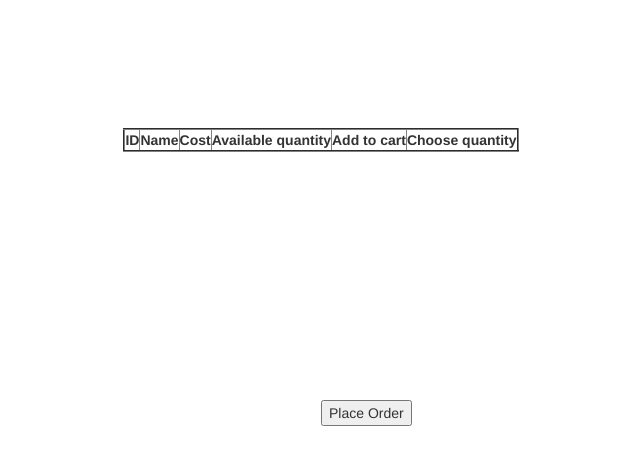
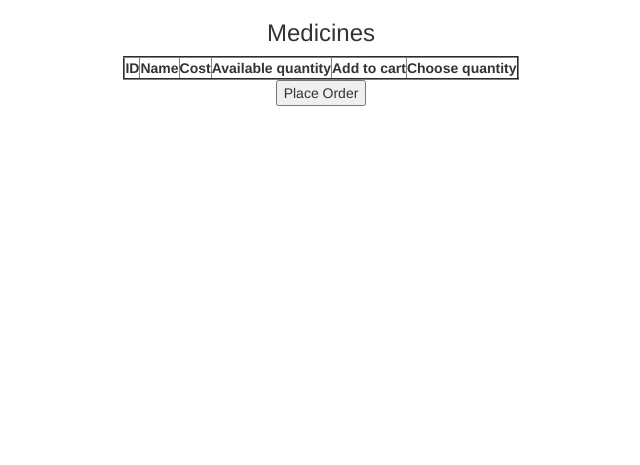
Before and after one commit to civera17/pharmacy, a PHP site: page /view_medicine.php in a window 1280 px wide. Shown: the top 465 px of the page, without its empty margins (319-959 px from the left). Run offline with PHP 8.4, Linux system fonts and the light colour scheme; data that the repository does not hold is empty.

Commit message:
minor changes

```diff
--- a/confirm_booking.php
+++ b/confirm_booking.php
@@ -2,8 +2,11 @@
 <html>
 <head>
 	<title>Confirm booking</title>
+	<link rel="stylesheet" href="https://maxcdn.bootstrapcdn.com/bootstrap/3.4.0/css/bootstrap.min.css">
 </head>
 <body>
+<center>
+<h3> Confirm Booking </h3>
 	<?php
 		$chosen = $_POST['addtocart'];
 		require_once 'dbconnect.php';
@@ -11,7 +14,7 @@
 			echo "<h1> Nothing chosen! </h1>";
 		}
 		else{
-			echo "<table>";
+			echo "<table border='2'>";
 			echo "<tr>";
 			echo "<th> ID </th>";
 			echo "<th> Name </th>";
@@ -39,5 +42,6 @@
 
 		}
 	?>
+</center>
 </body>
 </html>
--- a/view_medicine.php
+++ b/view_medicine.php
@@ -5,6 +5,7 @@
 	<link rel="stylesheet" href="https://maxcdn.bootstrapcdn.com/bootstrap/3.4.0/css/bootstrap.min.css">
 </head>
 <body>
+	<center>
 	<?php
 		require_once 'dbconnect.php';
 		$query = "SELECT medicine.medicine_id as id, medicine.name as name,	medicine.cost as cost, sum(inventory.quantity) as quantity
@@ -13,7 +14,8 @@
 					GROUP BY medicine.medicine_id, medicine.name, medicine.cost";
 		$query_result = mysqli_query($con,$query);
 	?>
-	<table align="center" style="margin-top: 10%;" cellpadding="10" border="2">
+	<h3> Medicines </h3>
+	<table border="2">
 		<form action="confirm_booking.php" method="POST" id='view_medicine'>
 		<tr>
 			<th> ID </th>
@@ -38,6 +40,7 @@
 		<!-- <input type="submit" name="Place Order" value="Place Order"> -->
 		</form>
 	</table>
-	<button type='submit' style="position: absolute; left: 50%; top: 50%;" form='view_medicine' name='Place Order' value = 'Place Order' align='bottom'> Place Order </button>
+	<button type='submit' form='view_medicine' name='Place Order' value = 'Place Order' align='bottom'> Place Order </button>
+	</center>
 </body>
 </html>
```
